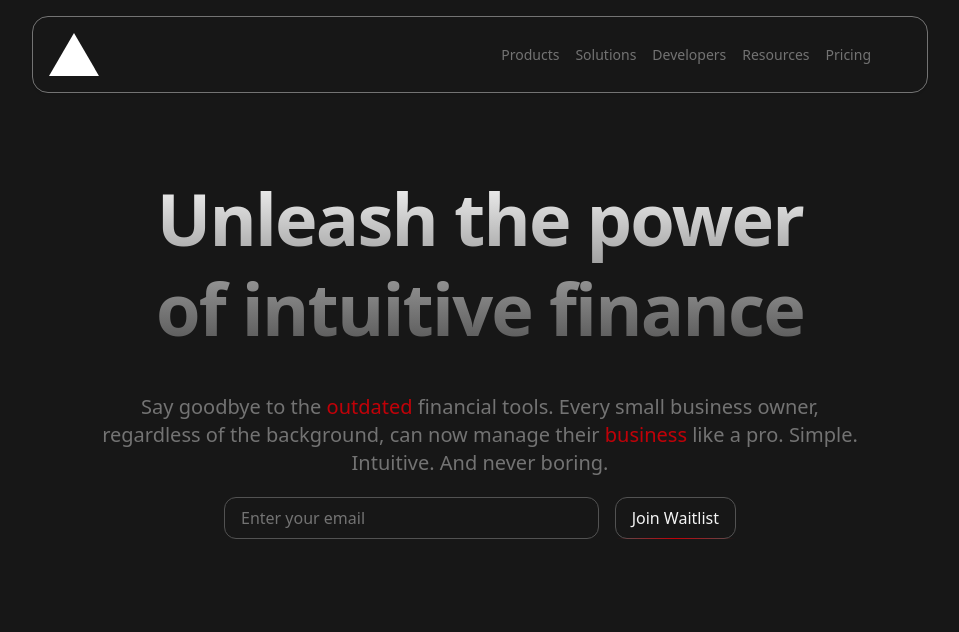
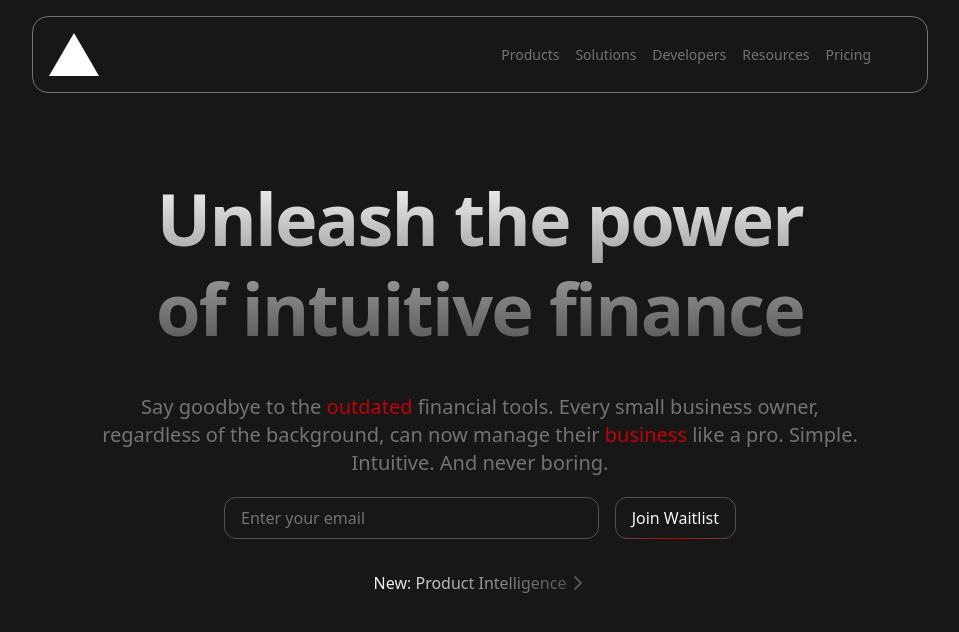
Before and after one commit to karanyadavv/tailwind-and-animation, a Next.js app: page / in a window 1280 px wide. Shown: the top 632 px of the page, without its empty margins (160-1119 px from the left). Built offline with nearby package versions, Linux system fonts and the light colour scheme.

Commit message:
added new linear button

```diff
--- a/components/HeroSection.tsx
+++ b/components/HeroSection.tsx
@@ -24,6 +24,28 @@ const HeroSection = () => {
           Join Waitlist
         </button>
       </div>
+      <div className="mt-6 flex items-center justify-center gap-1.5">
+        <button className="inline-flex cursor-pointer rounded-xl px-4 py-2 transition-all duration-200 hover:bg-[#282828]">
+          <span className="bg-gradient-to-r from-neutral-50 to-neutral-600 bg-clip-text font-medium text-transparent">
+            New: Product Intelligence
+          </span>
+          <svg
+            xmlns="http://www.w3.org/2000/svg"
+            width="20"
+            height="20"
+            viewBox="0 0 20 20"
+            fill="none"
+            stroke="currentColor"
+            strokeWidth="2"
+            strokeLinecap="round"
+            strokeLinejoin="round"
+            className="icon icon-tabler icons-tabler-outline icon-tabler-chevron-right text-neutral-600 hover:text-neutral-50"
+          >
+            <path stroke="none" d="M0 0h24v24H0z" fill="none" />
+            <path d="M9 6l6 6l-6 6" />
+          </svg>
+        </button>
+      </div>
     </div>
   );
 };
```
